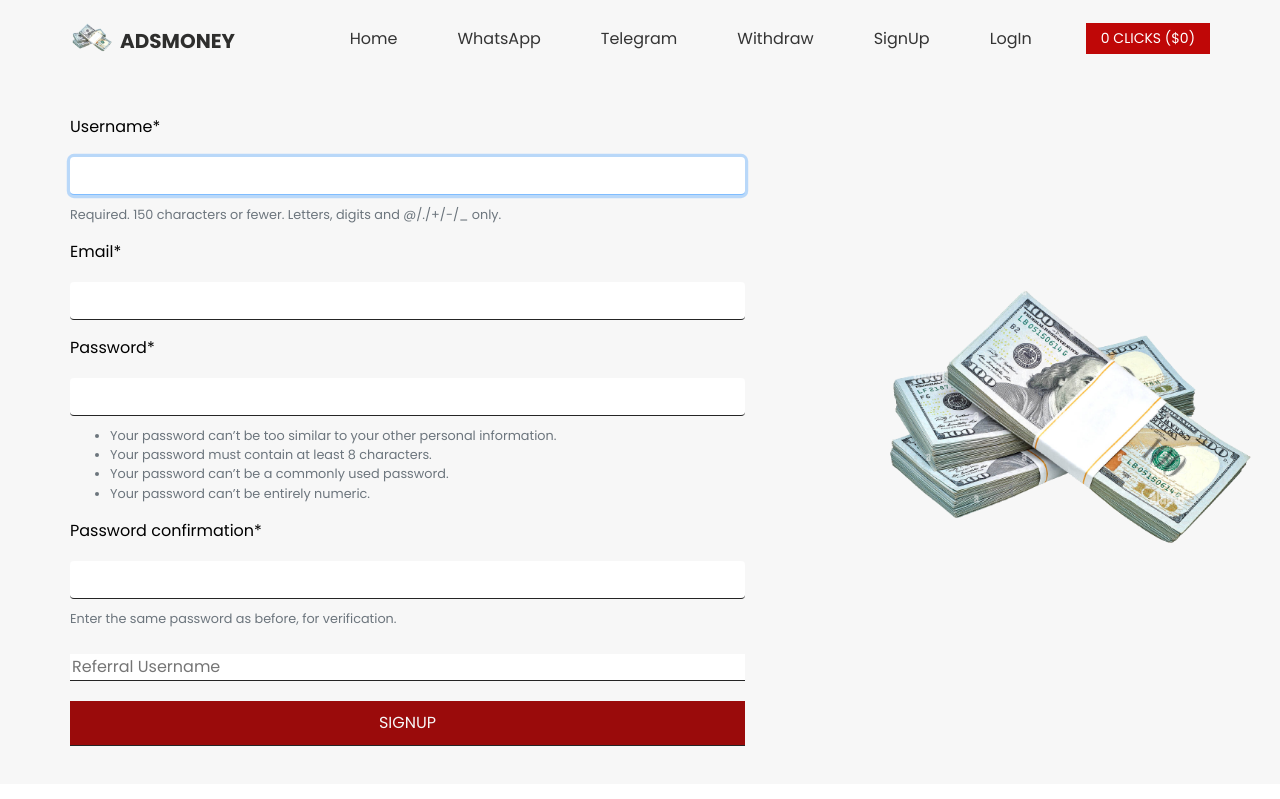
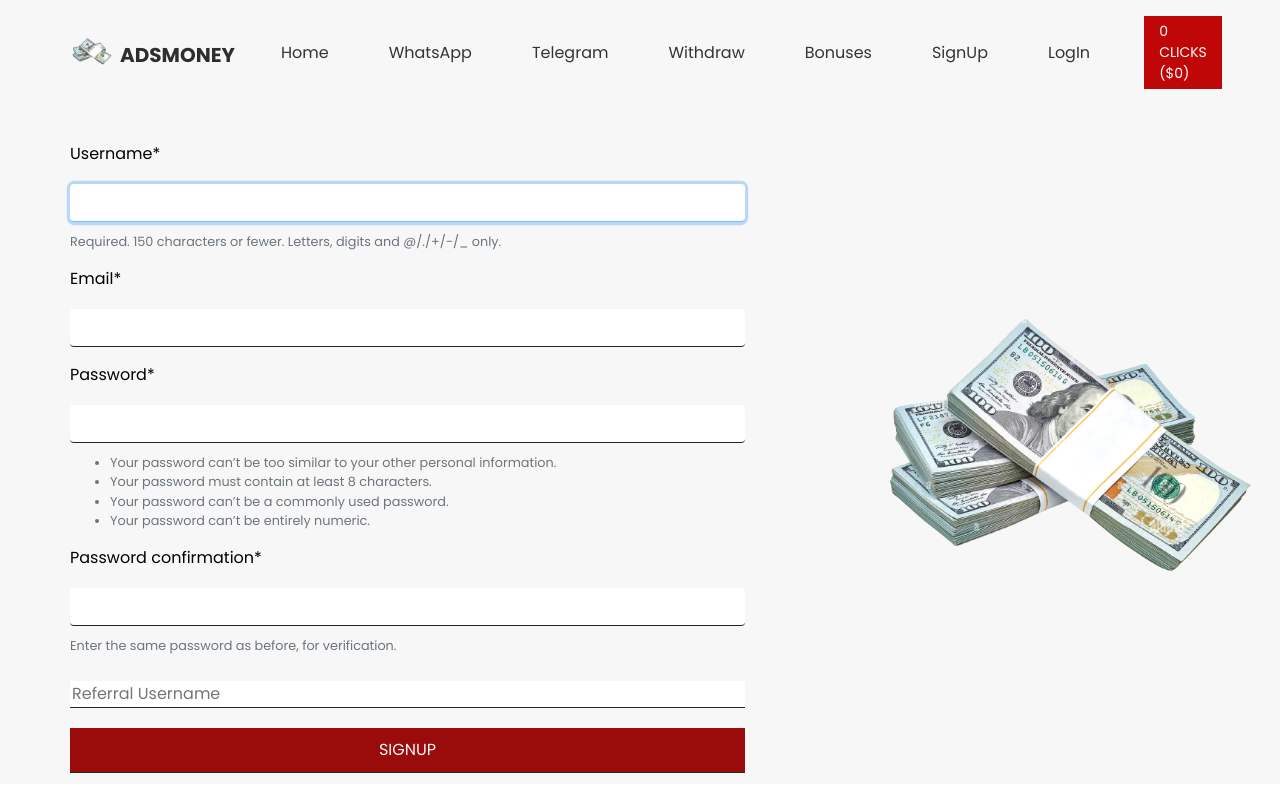
Before and after one commit to latototita/AdsMoney, a Django app: page /signup in a window 1280 px wide. Shown: the top 799 px of the page. Run offline with Django 3.2, Linux system fonts and the light colour scheme; some libraries are stand-ins or nearby versions.

Commit message:
first commit

```diff
--- a/templates/base.html
+++ b/templates/base.html
@@ -61,6 +61,9 @@
                 <li class="nav-item">
                   <a class="nav-link" href="/withdraw">Withdraw</a>
                 </li>
+                <li class="nav-item">
+                  <a class="nav-link" href="/claim">Bonuses</a>
+                </li>
                 {% if user.is_authenticated %}
                 <li class="nav-item">
                   <a class="nav-link" href="/logout">LogOut</a>
```
Also changed, not shown: db.sqlite3.
